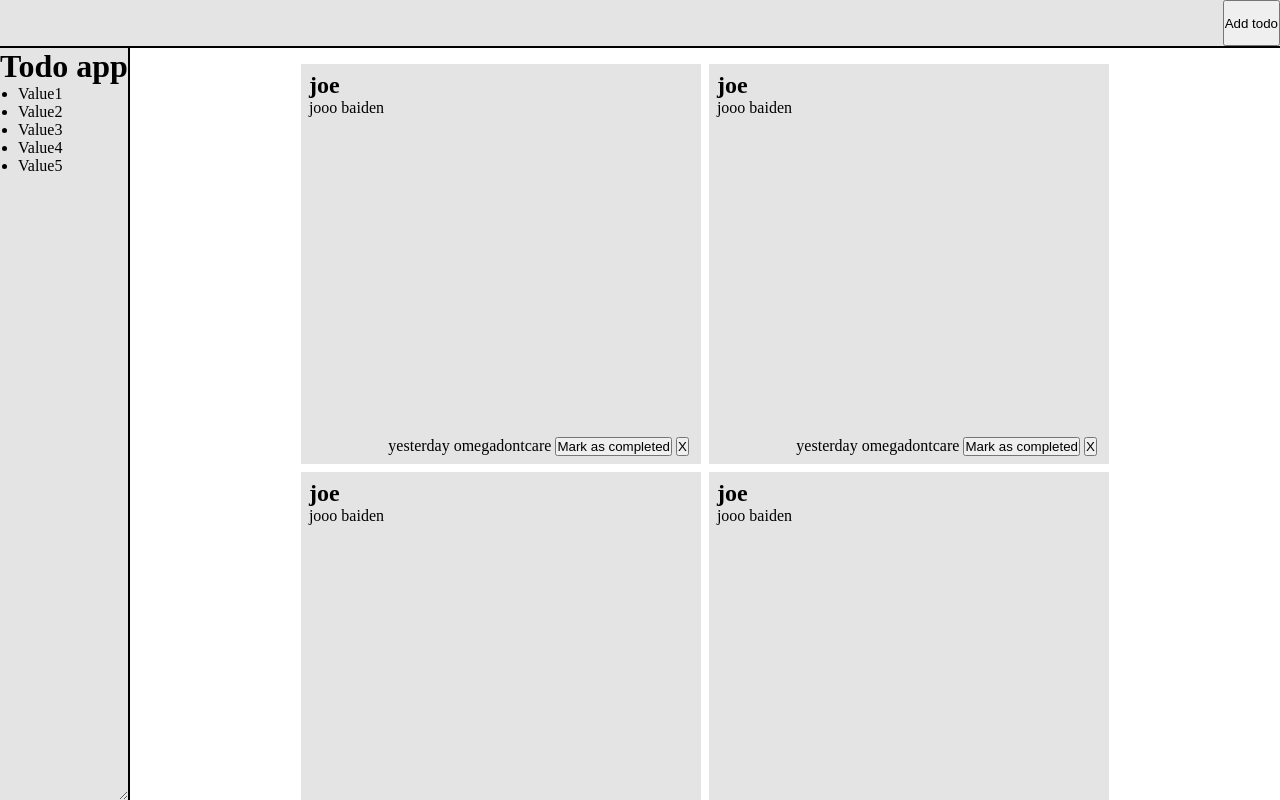
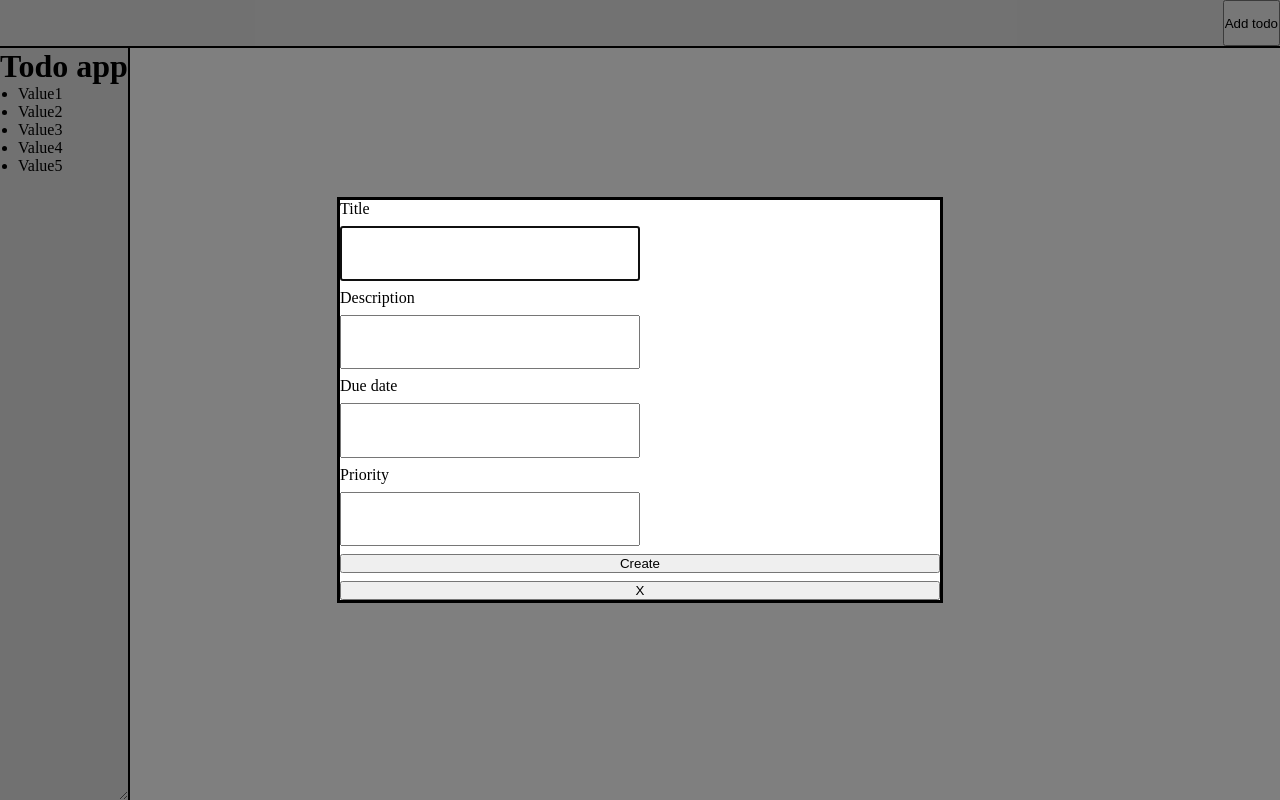
Before and after one commit to another-fullstack-dev/todo-list, a website built with webpack: page src/template.html in a window 1280 px wide. Both pictures are taken after a click on the button "Add todo". Built offline with nearby package versions, Linux system fonts and the light colour scheme.

Commit message:
Major logic implemented
Now can create custom todos. They are pushed into localStorage,
but as of now there is no logic to put them on the page (yet).

Added option to remove todo and option to mark it as completed
(removes custom todos from storage too). As of now marking todo
as completed doesnt do anything major, but it is tracked.

```diff
--- a/src/domLogic.js
+++ b/src/domLogic.js
@@ -1,4 +1,4 @@
-import { dummytodo } from "./index";
+import { dummytodo, Todo } from "./index";
 
 function createTodo(object) {
     let div = document.createElement('div');
@@ -22,6 +22,7 @@ function createTodo(object) {
 
     removeBtn.addEventListener('click', () => {
         content.removeChild(div);
+        localStorage.removeItem(object.title);
     })
 
     div.appendChild(h2);
@@ -40,7 +41,35 @@ function createTodo(object) {
     return div;
 }
 
+const dialogCreateTodo = document.querySelector('dialog');
 const addTodoBtn = document.querySelector('.add');
-addTodoBtn.addEventListener('click', dummytodo); // for now
+const closeModal = document.querySelector('.close');
+addTodoBtn.addEventListener('click', () => {
+    dialogCreateTodo.showModal();
+});
+closeModal.addEventListener('click', () => {
+    dialogCreateTodo.close();
+    inputs.forEach((node)=>{
+        node.value = '';
+    });
+})
+
+const inputs = document.querySelectorAll('form > input');
+
+const todoForm = document.querySelector('form');
+todoForm.addEventListener('submit', () => {
+    try {
+        let array = []
+        inputs.forEach((node)=>{
+            array.push(node.value);
+            node.value = '';
+        });
+        let todo = new Todo(array[0],array[1],array[2],array[3]);
+        content.appendChild(createTodo(todo));
+        localStorage.setItem(todo.title, JSON.stringify(todo));
+    } catch {
+        alert('Please enter a title'); // todo: remove this
+    }
+});
 
 export {createTodo};
--- a/src/index.js
+++ b/src/index.js
@@ -2,7 +2,6 @@ import "./styles.css";
 import { createTodo } from "./domLogic";
 
 const content = document.querySelector('#content');
-const addTodoBtn = document.querySelector('.add');
 
 class Todo {
     constructor(title, description = '', dueDate = '', priority = '') {
@@ -16,8 +15,7 @@ class Todo {
     set title(value){
         value = value.trim();
         if (value.length < 1){
-            console.error("Please enter a title.");
-            return;
+            throw new Error("Please enter a title");
         }
         this._title = value;
     }
@@ -33,6 +31,6 @@ function dummytodo(){
     console.log(bob);
     content.appendChild(createTodo(bob));
     return bob;
-};dummytodo();dummytodo();dummytodo();dummytodo();dummytodo();dummytodo();dummytodo();dummytodo();dummytodo();dummytodo();dummytodo();dummytodo();dummytodo();dummytodo();dummytodo();dummytodo();dummytodo();dummytodo();dummytodo();dummytodo();dummytodo();dummytodo();dummytodo();dummytodo();dummytodo();dummytodo();dummytodo();dummytodo();dummytodo();dummytodo();dummytodo();dummytodo();
+};/* dummytodo();dummytodo();dummytodo();dummytodo();dummytodo();dummytodo();dummytodo();dummytodo();dummytodo();dummytodo();dummytodo();dummytodo();dummytodo();dummytodo();dummytodo();dummytodo();dummytodo();dummytodo();dummytodo();dummytodo();dummytodo();dummytodo();dummytodo();dummytodo();dummytodo();dummytodo();dummytodo();dummytodo();dummytodo();dummytodo();dummytodo();dummytodo(); */
 
-export { dummytodo };
+export { dummytodo, Todo };
--- a/src/styles.css
+++ b/src/styles.css
@@ -55,6 +55,7 @@ header {
     padding: 8px;
     display: flex;
     flex-direction: column;
+    word-wrap: break-word;
 }
 
 .todo > p {
@@ -75,3 +76,31 @@ nav {
     display: flex;
     flex-direction: row-reverse;
 }
+
+::backdrop {
+    background-color: rgba(0, 0, 0, 0.5);
+}
+
+dialog {
+  align-self: center;
+  justify-self: center;
+}
+
+.input {
+    display: flex;
+    width: 600px;
+    height: 400px;
+}
+
+.input > form {
+    display: flex;
+    flex: 1;
+    flex-direction: column;
+    gap: 8px;
+}
+
+.input > form > input {
+    max-width: 300px;
+    height: 100px;
+    overflow-wrap: anywhere;
+}
--- a/src/template.html
+++ b/src/template.html
@@ -28,5 +28,21 @@
             </div>
         </div>
     </div>
+    <dialog>
+        <div class="input">
+            <form method="dialog">
+                <label for="title">Title</label>
+                <input type="text" id="title" required>
+                <label for="description">Description</label>
+                <input type="text" id="description">
+                <label for="due-date">Due date</label>
+                <input type="text" id="due-date">
+                <label for="priority">Priority</label>
+                <input type="text" id="priority">
+                <button type="submit">Create</button>
+                <button type="button" class="close">X</button>
+            </form>
+        </div>
+    </dialog>
 </body>
 </html>
```
